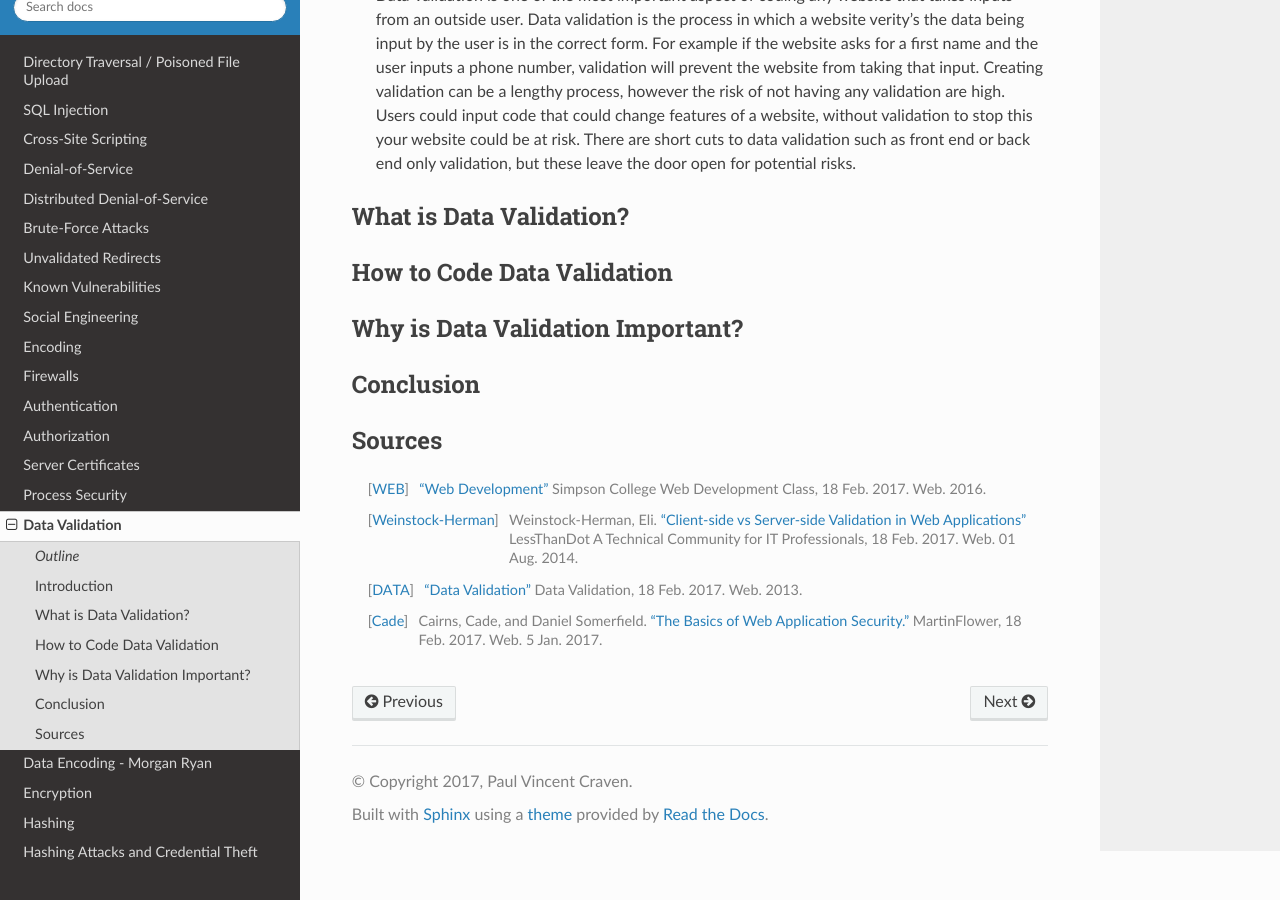
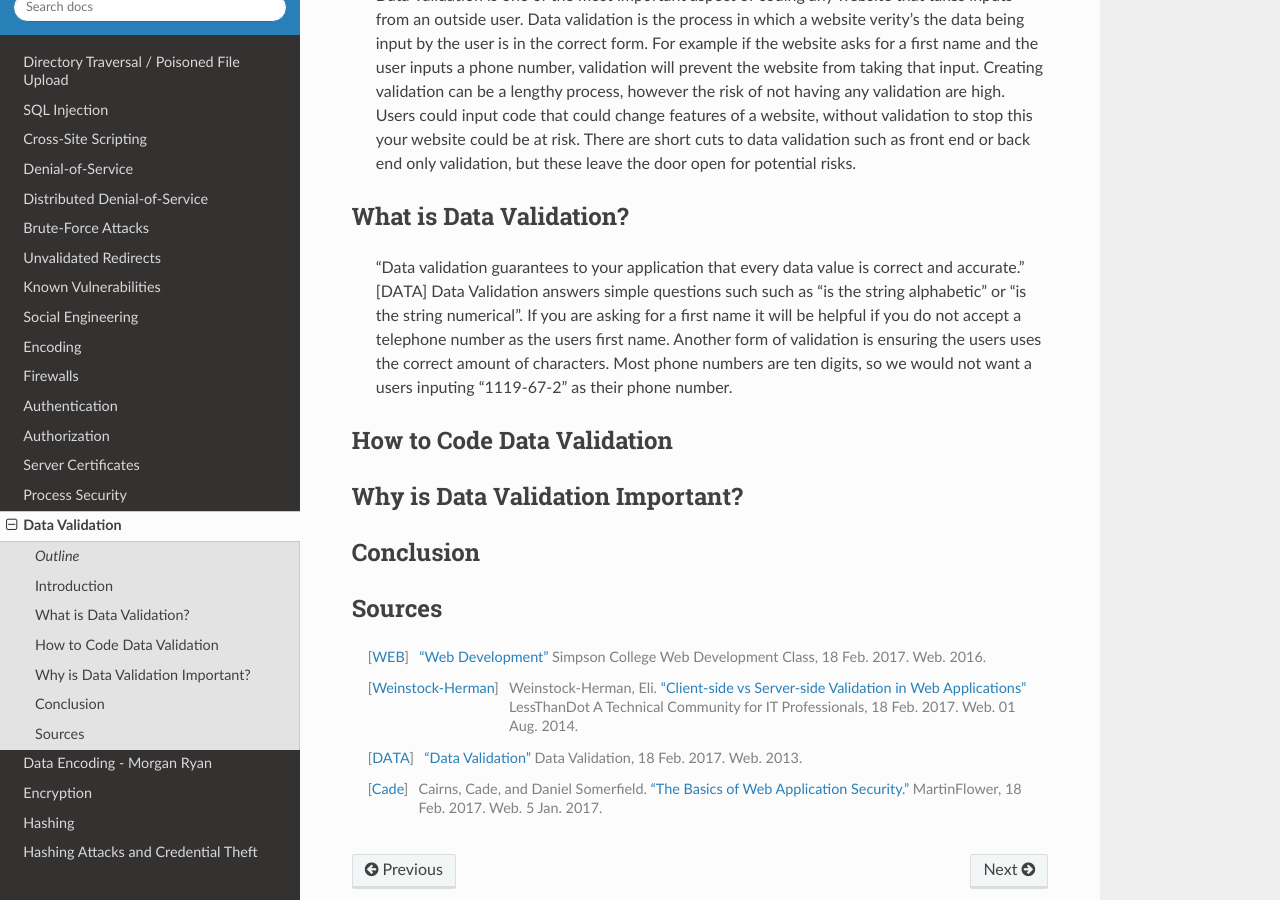
Before and after one commit to pvcraven/2017_web_security, a Sphinx documentation site: the page built from source/data_validation/data_validation.rst, in a window 1280 px wide and 900 px high, scrolled down 1542 px. Built offline with Sphinx 7.4.7 and the Read the Docs theme 2.0.0, drawn with Linux system fonts in a browser that asks for light colours.

Commit message:
Added "What is Data Validation" section

```diff
--- a/source/data_validation/data_validation.rst
+++ b/source/data_validation/data_validation.rst
@@ -45,6 +45,14 @@ Introduction
 
 What is Data Validation?
 ^^^^^^^^^^^^^^^^^^^^^^^^
+	"Data validation guarantees to your application that every data value is
+	correct and accurate." [DATA] Data Validation answers simple questions such
+	such as "is the string alphabetic" or "is the string numerical". If you are
+	asking for a first name it will be helpful if you do not accept a telephone
+	number as the users first name. Another form of validation is ensuring the
+	users uses the correct amount of characters. Most phone numbers are ten
+	digits, so we would not want a users inputing "1119-67-2" as their phone
+	number.
 
 How to Code Data Validation
 ^^^^^^^^^^^^^^^^^^^^^^^^^^^
```
